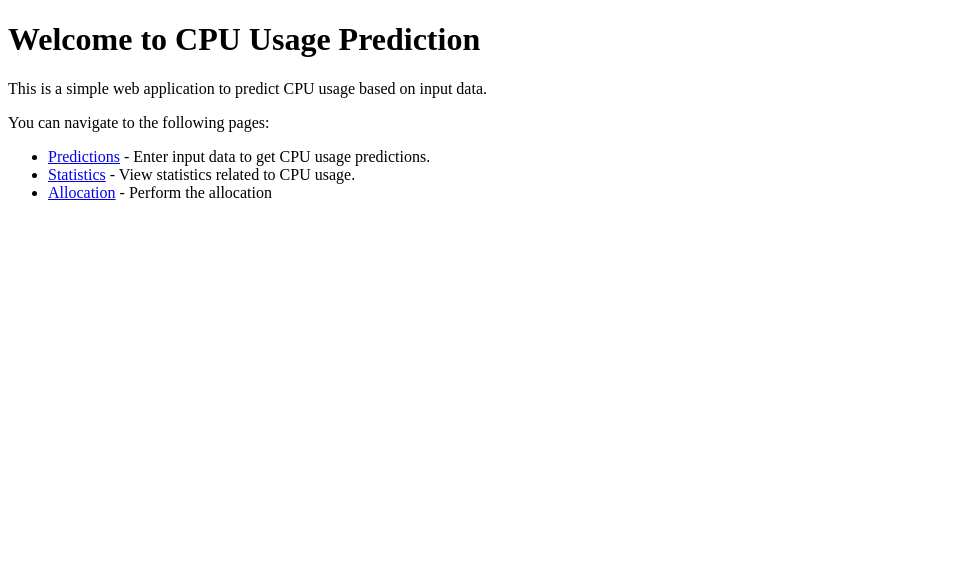
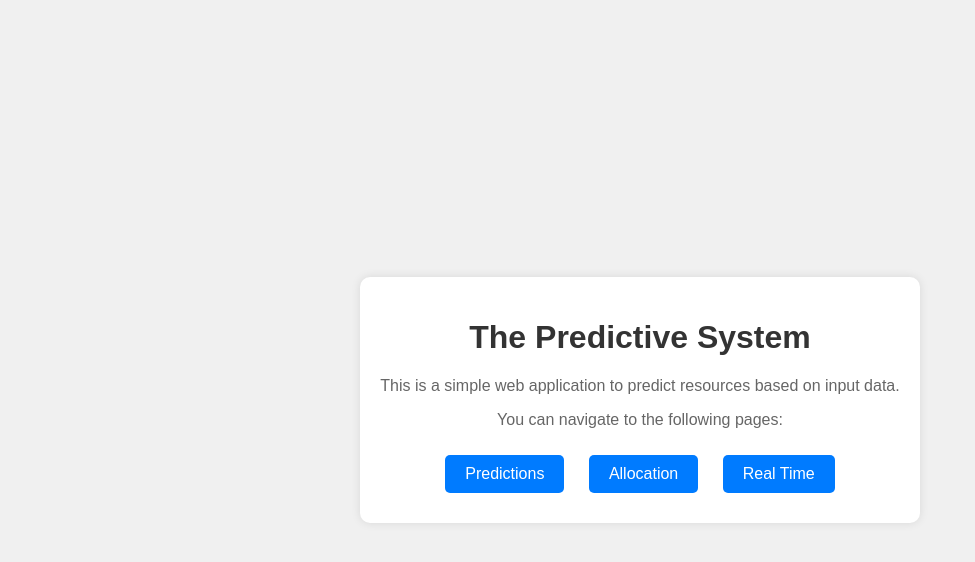
Before and after one commit to mayank-pahuja/ML-based-IT-Resource-Allocation, a Flask app: page / in a window 1280 px wide. Shown: the top 562 px of the page, without its empty margins (0-975 px from the left). Run offline with Flask 3, Linux system fonts and the light colour scheme; parts of the project's set-up code (start-up, migrations or seed data) failed here and were passed over.

Commit message:
Made some major changes & added the UI

```diff
--- a/templates/home.html
+++ b/templates/home.html
@@ -4,16 +4,18 @@
     <meta charset="UTF-8">
     <meta name="viewport" content="width=device-width, initial-scale=1.0">
     <title>Home Page</title>
-    <!-- Add any additional CSS or JavaScript libraries if needed -->
+    <link rel="stylesheet" type="text/css" href="{{ url_for('static', filename='home.css') }}">
 </head>
 <body>
-    <h1>Welcome to CPU Usage Prediction</h1>
-    <p>This is a simple web application to predict CPU usage based on input data.</p>
-    <p>You can navigate to the following pages:</p>
-    <ul>
-        <li><a href="/predictions">Predictions</a> - Enter input data to get CPU usage predictions.</li>
-        <li><a href="/statistics">Statistics</a> - View statistics related to CPU usage.</li>
-        <li><a href="/allocation">Allocation</a> - Perform the allocation </li>
-    </ul>
+
+    <div class="container">
+        <h1>The Predictive System</h1>
+        <p>This is a simple web application to predict resources based on input data.</p>
+        <p>You can navigate to the following pages:</p>
+        <button onclick="window.location.href='/predictions'">Predictions</button>
+        <button onclick="window.location.href='/allocation'">Allocation</button>
+        <button onclick="window.location.href='/realtime_stats'">Real Time</button>
+    </div>
+
 </body>
 </html>
--- a/templates/statistics.html
+++ b/templates/statistics.html
@@ -4,6 +4,7 @@
     <meta charset="UTF-8">
     <meta name="viewport" content="width=device-width, initial-scale=1.0">
     <title>System Statistics</title>
+    <link rel="stylesheet" type="text/css" href="{{ url_for('static', filename='styles.css') }}">
 </head>
 <body>
     <h1>System Statistics</h1>
```
Also changed, not shown: templates/allocation.html (+13 -0 lines), templates/allocation_result.html (+6 -2 lines), templates/form.html (+10 -3 lines), templates/predictions.html (+6 -4 lines).
